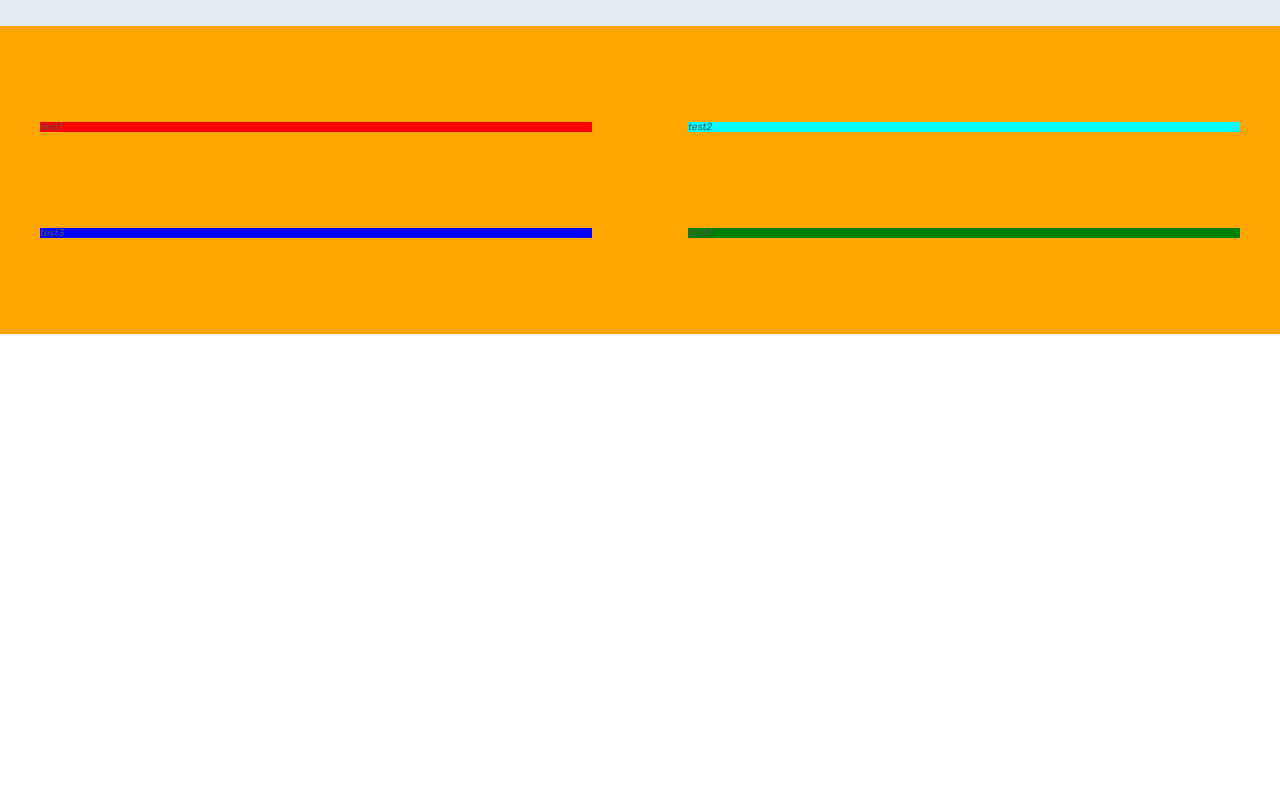
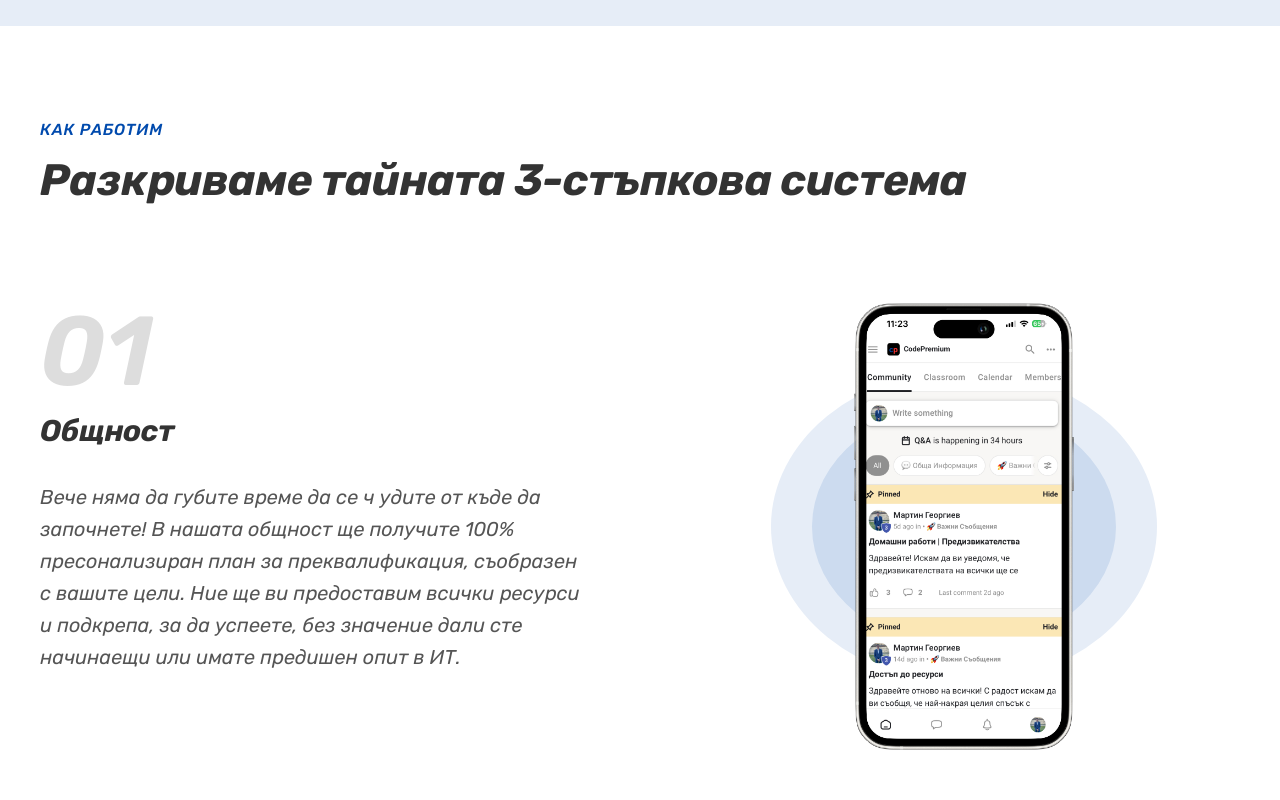
Before and after one commit to IliyaPashov/CodePremium, a plain HTML site: page index.html in a window 1280 px wide. Shown: the part 840-1640 px from the top of the page. Before the commit the page ends 1174 px from the top, so only its background shows below. Drawn offline with Linux system fonts and the light colour scheme.

Commit message:
implement new section

```diff
--- a/general.css
+++ b/general.css
@@ -137,7 +137,6 @@ body {
 
 .section-how {
   padding: 9.6rem 0;
-  background-color: orange;
 }
 .test1:nth-child(1) {
   background-color: red;
@@ -172,14 +171,54 @@ body {
   grid-template-columns: repeat(4, 1fr);
 }
 
+.heading-tertiary,
+.heading-secondary,
+.heading-primary {
+  font-weight: 700;
+  color: #333;
+  letter-spacing: -0.5px;
+}
+
 .heading-primary {
   font-size: 5.2rem;
-  font-weight: 700;
   line-height: 1.05;
-  color: #333;
-  letter-spacing: -0.5px;
   margin-bottom: 3.2rem;
 }
+
+.heading-secondary {
+  font-size: 4.4rem;
+  line-height: 1.2;
+  margin-bottom: 9.6rem;
+}
+
+.heading-tertiary {
+  font-size: 3rem;
+  line-height: 1.2;
+  margin-bottom: 3.2rem;
+}
+
+.subheading {
+  display: block;
+  font-size: 1.6rem;
+  font-weight: 500;
+  color: #004aad;
+  text-transform: uppercase;
+  letter-spacing: 0.75px;
+  margin-bottom: 1.6rem;
+}
+
+.step-description {
+  font-size: 2rem;
+  line-height: 1.6;
+}
+
+.step-number {
+  font-size: 9.8rem;
+  font-weight: 600;
+  color: #ddd;
+  margin-bottom: 1.2rem;
+}
+
 .hero-description {
   font-size: 2rem;
   line-height: 1.6;
@@ -246,3 +285,34 @@ body {
 .customer-expirience span {
   color: #00439e;
 }
+
+.img-box {
+  position: relative;
+  display: flex;
+  justify-content: center;
+  align-items: center;
+}
+.step-image {
+  width: 40%;
+}
+.img-box::before {
+  content: "";
+  display: block;
+  width: 70%;
+  background-color: #e6edf7;
+  height: 70%;
+  border-radius: 50%;
+  position: absolute;
+  z-index: -2;
+}
+
+.img-box::after {
+  content: "";
+  display: block;
+  width: 55%;
+  background-color: #ccdbef;
+  height: 55%;
+  border-radius: 50%;
+  position: absolute;
+  z-index: -1;
+}
--- a/index.html
+++ b/index.html
@@ -73,11 +73,66 @@
         </div>
       </section>
       <section class="section-how">
+        <div class="container">
+          <span class="subheading">Как работим</span>
+          <h2 class="heading-secondary">
+            Разкриваме тайната 3-стъпкова система
+          </h2>
+        </div>
         <div class="container grid grid--two-cols">
-          <div class="test1">test1</div>
-          <div class="test2">test2</div>
-          <div class="test3">test3</div>
-          <div class="test4">test4</div>
+          <div class="step-text-box">
+            <p class="step-number">01</p>
+            <h3 class="heading-tertiary">Общност</h3>
+            <p class="step-description">
+              Вече няма да губите време да се ч удите от къде да започнете! В
+              нашата общност ще получите 100% пресонализиран план за
+              преквалификация, съобразен с вашите цели. Ние ще ви предоставим
+              всички ресурси и подкрепа, за да успеете, без значение дали сте
+              начинаещи или имате предишен опит в ИТ.
+            </p>
+          </div>
+          <div class="img-box">
+            <img
+              class="step-image"
+              src="img/app/1-community.png"
+              alt="first step photo"
+            />
+          </div>
+          <div class="img-box">
+            <img
+              class="step-image"
+              src="img/app/2-classroom.png"
+              alt="classroom"
+            />
+          </div>
+          <div class="step-text-box">
+            <p class="step-number">02</p>
+            <h3 class="heading-tertiary">Класна стая</h3>
+            <p class="step-description">
+              Всеки ден ще имате достъп до ежедневни задачи и упражнения, които
+              са внимателнмо подбрани според вашите цели. Можете да управлявате
+              времето и графика си, за да постигнете максимална ефективност и
+              рамките на 90-дневния план.
+            </p>
+          </div>
+          <div class="step-text-box">
+            <p class="step-number">03</p>
+            <h3 class="heading-tertiary">Общност</h3>
+            <p class="step-description">
+              Вече няма да губите време да се ч удите от къде да започнете! В
+              нашата общност ще получите 100% пресонализиран план за
+              преквалификация, съобразен с вашите цели. Ние ще ви предоставим
+              всички ресурси и подкрепа, за да успеете, без значение дали сте
+              начинаещи или имате предишен опит в ИТ.
+            </p>
+          </div>
+          <div class="img-box">
+            <img
+              class="step-image"
+              src="img/app/3-calendar.png"
+              alt="first step photo"
+            />
+          </div>
         </div>
       </section>
     </main>
```
